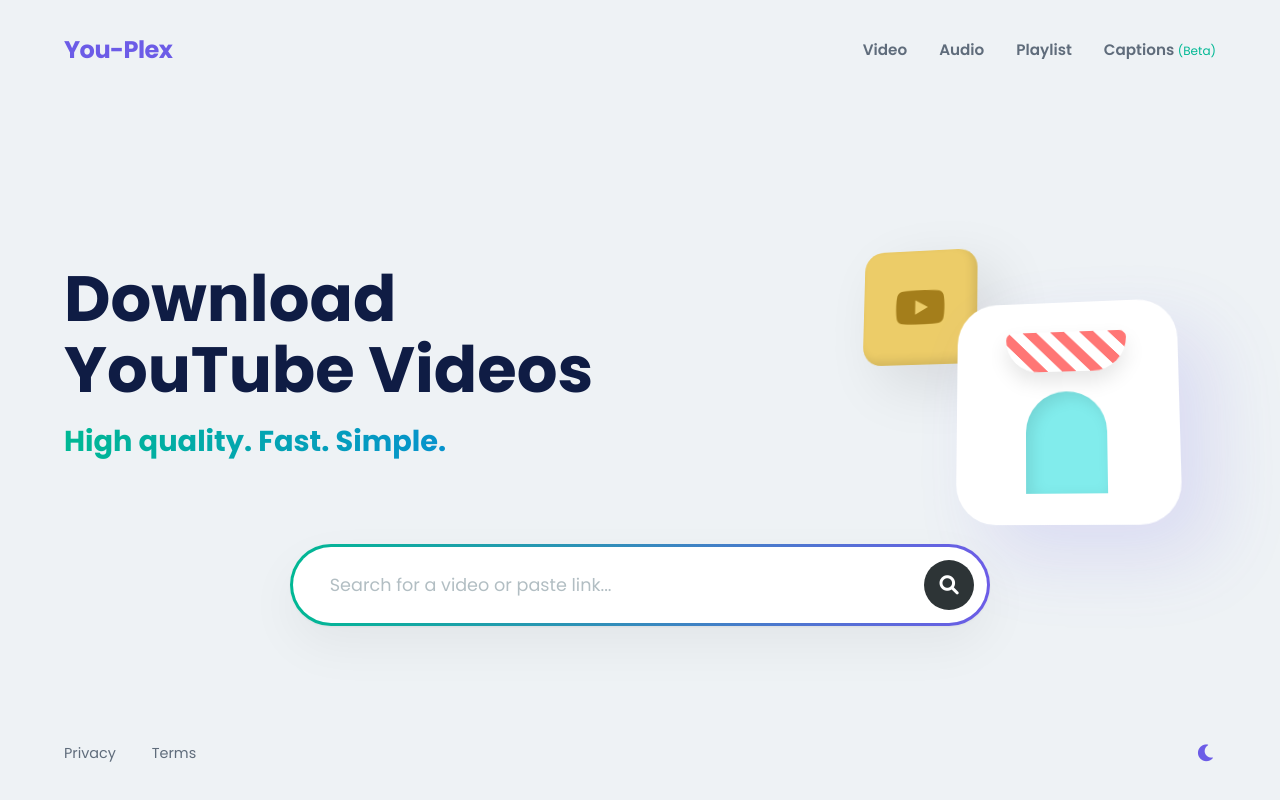
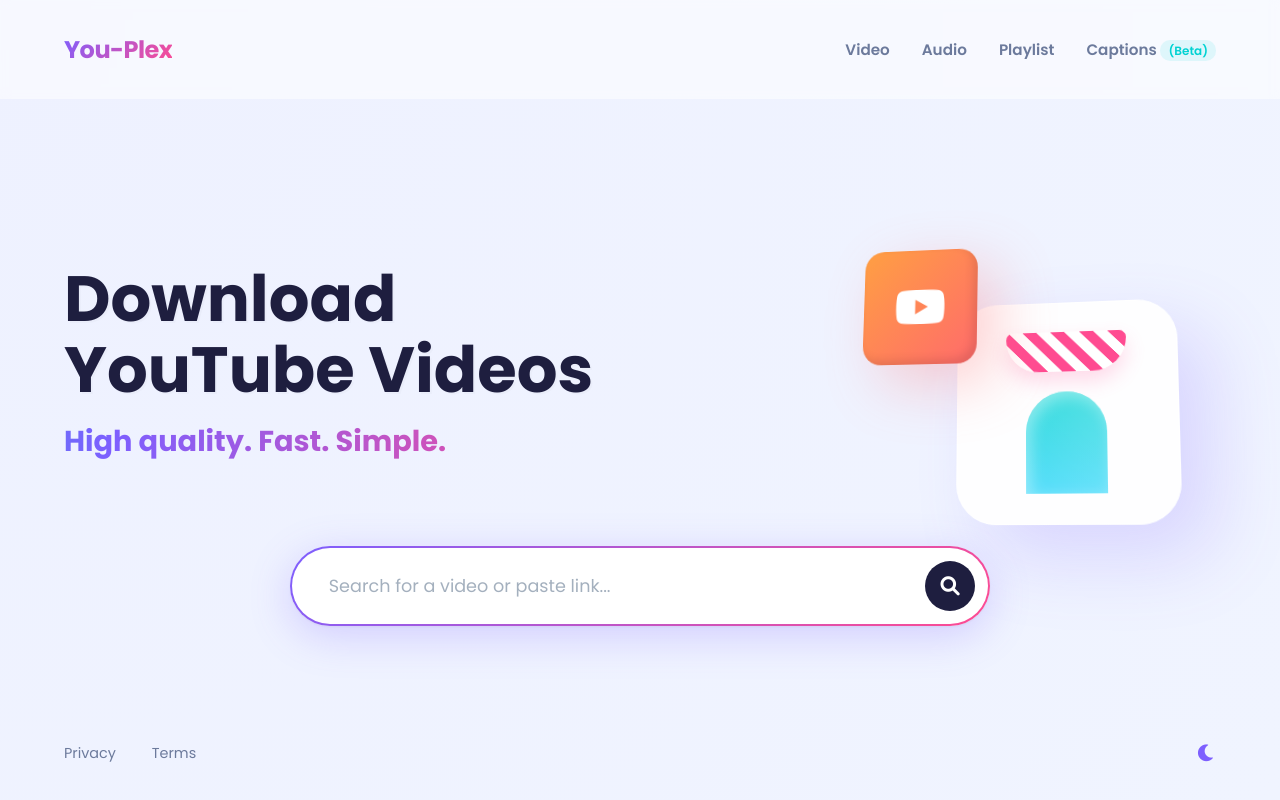
Before and after one commit to rishikumarxz513/YouPlex.github.io, a Flask app: page / in a window 1280 px wide. Run offline with Flask 3, Linux system fonts and the light colour scheme.

Commit message:
Update style.css

```diff
--- a/static/style.css
+++ b/static/style.css
@@ -1,13 +1,20 @@
 :root {
-    --bg-color: #eef2f5;
-    --text-dark: #1a1a2e;
-    --text-light: #5f6c7b;
-    --primary-purple: #6c5ce7;
-    --accent-teal: #00b894;
+    /* Updated Vibrant Palette */
+    --bg-color: #f0f4ff; /* Slightly cooler background */
+    --text-dark: #1e1e3f; /* Deep indigo text instead of black */
+    --text-light: #6c7a9c;
+    --primary-purple: #7d5fff; /* Brighter, electric purple */
+    --primary-gradient: linear-gradient(135deg, #7d5fff 0%, #ff4b91 100%); /* New "unicorn" gradient */
+    --accent-teal: #00d2d3;
+    --accent-orange: #ff9f43;
     --white: #ffffff;
+
+    /* Colored Shadows for depth */
     --shadow-light: -10px -10px 30px #ffffff;
-    --shadow-dark: 10px 10px 30px #d1d9e6;
-    --glass-border: 1px solid rgba(255, 255, 255, 0.6);
+    --shadow-dark: 10px 10px 30px rgba(112, 112, 200, 0.15);
+    --shadow-glow: 0 10px 40px rgba(125, 95, 255, 0.25);
+
+    --glass-border: 1px solid rgba(255, 255, 255, 0.7);
 }
 
 * {
@@ -18,12 +25,13 @@
 }
 
 body {
-    background-color: var(--bg-color);
+    /* Added a subtle background mesh gradient */
+    background: radial-gradient(circle at top left, #eef1ff, var(--bg-color));
     color: var(--text-dark);
     height: 100vh;
     display: flex;
     flex-direction: column;
-    overflow: hidden; /* Keeps the page clean without scrollbars for the hero */
+    overflow: hidden;
 }
 
 /* --- Navigation --- */
@@ -33,12 +41,18 @@
     align-items: center;
     padding: 2rem 5%;
     z-index: 10;
+    /* Added glass effect to nav */
+    background: rgba(255,255,255,0.5);
+    backdrop-filter: blur(5px);
 }
 
 .logo {
     font-size: 1.5rem;
-    font-weight: 700;
-    color: var(--primary-purple);
+    font-weight: 800;
+    /* Gradient Text for Logo */
+    background: var(--primary-gradient);
+    background-clip: text;
+    -webkit-text-fill-color: transparent;
     letter-spacing: -0.5px;
 }
 
@@ -52,17 +66,21 @@
     color: var(--text-light);
     font-weight: 600;
     font-size: 0.95rem;
-    transition: color 0.3s ease;
+    transition: all 0.3s ease;
 }
 
 .nav-item:hover {
     color: var(--primary-purple);
+    text-shadow: 0 0 20px rgba(125, 95, 255, 0.4);
 }
 
 .beta-tag {
     font-size: 0.75rem;
+    background: rgba(0, 210, 211, 0.1);
+    padding: 2px 8px;
+    border-radius: 10px;
     color: var(--accent-teal);
-    font-weight: 400;
+    font-weight: 600;
 }
 
 /* --- Hero Section --- */
@@ -92,17 +110,27 @@
 .main-title {
     font-size: 4rem;
     line-height: 1.1;
-    color: #0f1c44;
+    color: var(--text-dark);
     margin-bottom: 1rem;
+    text-shadow: 2px 2px 0px rgba(0,0,0,0.02);
 }
 
 .sub-title {
     font-size: 1.8rem;
     line-height: 1.4;
-    background: linear-gradient(90deg, var(--accent-teal), #0984e3);
+    /* More vibrant gradient text */
+    background: linear-gradient(90deg, #00d2d3, #7d5fff, #ff4b91);
+    background-size: 200% auto;
     background-clip: text;
     -webkit-text-fill-color: transparent;
     font-weight: 700;
+    animation: gradientShift 5s ease infinite;
+}
+
+@keyframes gradientShift {
+    0% { background-position: 0% 50%; }
+    50% { background-position: 100% 50%; }
+    100% { background-position: 0% 50%; }
 }
 
 /* --- Abstract 3D Graphics (CSS Only) --- */
@@ -110,57 +138,77 @@
     position: relative;
     width: 400px;
     height: 400px;
-    /* This creates the soft isometric vibe from the image */
     transform: perspective(1000px) rotateX(10deg) rotateY(-10deg);
 }
 
 .cube-box {
     width: 120px;
     height: 120px;
-    background: #eccc68;
+    /* Changed from dull yellow to vibrant gradient box */
+    background: linear-gradient(135deg, #ff9f43, #ff6b6b);
     position: absolute;
     top: 20%;
     left: 10%;
     border-radius: 20px;
-    box-shadow: 20px 20px 60px rgba(0,0,0,0.1), inset -5px -5px 10px rgba(0,0,0,0.1);
+    box-shadow: 20px 20px 60px rgba(255, 107, 107, 0.3), inset -5px -5px 10px rgba(0,0,0,0.1);
     display: flex;
     justify-content: center;
     align-items: center;
     font-size: 3rem;
-    color: #a47e1b;
+    color: #fff;
     animation: float 6s ease-in-out infinite;
+    z-index: 2;
 }
 
 .store-front {
     width: 220px;
     height: 220px;
-    background: #ffffff;
+    background: rgba(255, 255, 255, 0.9);
     position: absolute;
     bottom: 10%;
     right: 10%;
     border-radius: 40px;
-    box-shadow: 30px 30px 70px rgba(108, 92, 231, 0.15);
+    /* Colorful shadow */
+    box-shadow: 30px 30px 70px rgba(125, 95, 255, 0.2);
     display: flex;
     flex-direction: column;
     align-items: center;
     justify-content: center;
+    border: 1px solid white;
 }
 
 .awning {
     width: 120px;
     height: 40px;
-    background: repeating-linear-gradient(45deg, #ff7675, #ff7675 10px, #ffffff 10px, #ffffff 20px);
+    /* Changed to colorful stripes */
+    background: repeating-linear-gradient(45deg, #ff4b91, #ff4b91 10px, #ffffff 10px, #ffffff 20px);
     border-radius: 10px 10px 50px 50px;
     margin-bottom: 20px;
-    box-shadow: 0 10px 20px rgba(0,0,0,0.1);
+    box-shadow: 0 10px 20px rgba(255, 75, 145, 0.2);
 }
 
 .window {
     width: 80px;
     height: 100px;
-    background: #81ecec;
+    /* Cyan gradient window */
+    background: linear-gradient(to bottom, #00d2d3, #48dbfb);
     border-radius: 40px 40px 0 0;
-    box-shadow: inset 5px 5px 15px rgba(0,0,0,0.1);
+    box-shadow: inset 5px 5px 15px rgba(255,255,255,0.4);
+    position: relative;
+    overflow: hidden;
+}
+
+/* Reflection on window */
+.window::after {
+    content: '';
+    position: absolute;
+    top: -50%;
+    left: -50%;
+    width: 200%;
+    height: 200%;
+    background: linear-gradient(rgba(255,255,255,0.8), transparent);
+    transform: rotate(45deg);
+    opacity: 0.5;
 }
 
 /* --- Floating Search Bar --- */
@@ -168,30 +216,29 @@
     width: 100%;
     max-width: 700px;
     position: absolute;
-    bottom: 15%; /* Positions it nicely below the text/graphics */
+    bottom: 15%;
     z-index: 10;
 }
 
 .search-bar-wrapper {
-    background: var(--white);
+    background: rgba(255, 255, 255, 0.95);
+    backdrop-filter: blur(10px);
     padding: 0.8rem;
     border-radius: 50px;
     display: flex;
     align-items: center;
-    box-shadow:
-        0 20px 50px rgba(0,0,0,0.05),
-        0 1px 3px rgba(0,0,0,0.05);
-    border: 3px solid transparent;
+    /* Beautiful colored glow instead of grey shadow */
+    box-shadow: var(--shadow-glow), 0 1px 3px rgba(0,0,0,0.05);
+    border: 2px solid transparent;
     transition: all 0.3s ease;
-    /* Mimics the purple gradient border from the image */
-    background-image: linear-gradient(white, white), linear-gradient(to right, var(--accent-teal), var(--primary-purple));
+    background-image: linear-gradient(white, white), var(--primary-gradient);
     background-origin: border-box;
     background-clip: padding-box, border-box;
 }
 
 .search-bar-wrapper:hover {
-    transform: translateY(-2px);
-    box-shadow: 0 25px 60px rgba(108, 92, 231, 0.15);
+    transform: translateY(-5px);
+    box-shadow: 0 30px 60px rgba(125, 95, 255, 0.4);
 }
 
 #searchInput {
@@ -202,10 +249,11 @@
     padding-left: 1.5rem;
     color: var(--text-dark);
     background: transparent;
+    font-weight: 500;
 }
 
 #searchInput::placeholder {
-    color: #b2bec3;
+    color: #a4b0be;
 }
 
 .search-btn {
@@ -213,19 +261,21 @@
     height: 50px;
     border-radius: 50%;
     border: none;
-    background: #2d3436;
+    /* Gradient button */
+    background: var(--text-dark);
     color: white;
     font-size: 1.2rem;
     cursor: pointer;
     display: flex;
     justify-content: center;
     align-items: center;
-    transition: transform 0.2s;
+    transition: all 0.3s cubic-bezier(0.175, 0.885, 0.32, 1.275);
 }
 
 .search-btn:hover {
     background: var(--primary-purple);
-    transform: scale(1.1);
+    transform: scale(1.15) rotate(90deg);
+    box-shadow: 0 0 15px var(--primary-purple);
 }
 
 /* --- Footer --- */
```
Also changed, not shown: other parts of static/style.css (+75 -55 lines).
